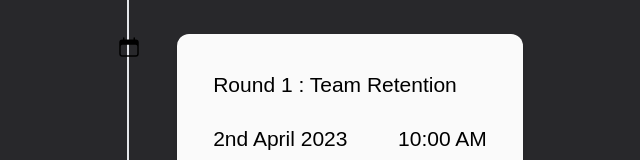
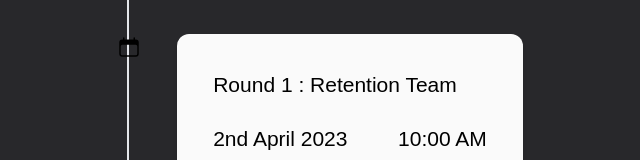
Before and after one commit to raptor-2001/sait-techfusion-2k23, a React (Vite) app: page /event/b2b in a window 1280 px wide. Shown: the part 1118-1278 px from the top of the page, without its empty margins (330-970 px from the left). Built offline with nearby package versions, Linux system fonts and the light colour scheme.

Commit message:
b2b round updated

```diff
--- a/src/pages/Bid2Build.jsx
+++ b/src/pages/Bid2Build.jsx
@@ -126,7 +126,7 @@ const Bid2Build = () => {
                <div class="mb-4 flex justify-between">
                   <a
                      class="text-sm text-info transition duration-150 ease-in-out hover:text-info-600 focus:text-info-600 active:text-info-700 mr-5"
-                     >Round 1 : Team Retention</a
+                     >Round 1 : Retention Team</a
                   >
                </div>
                <div class="mb-4 flex justify-between">
```
